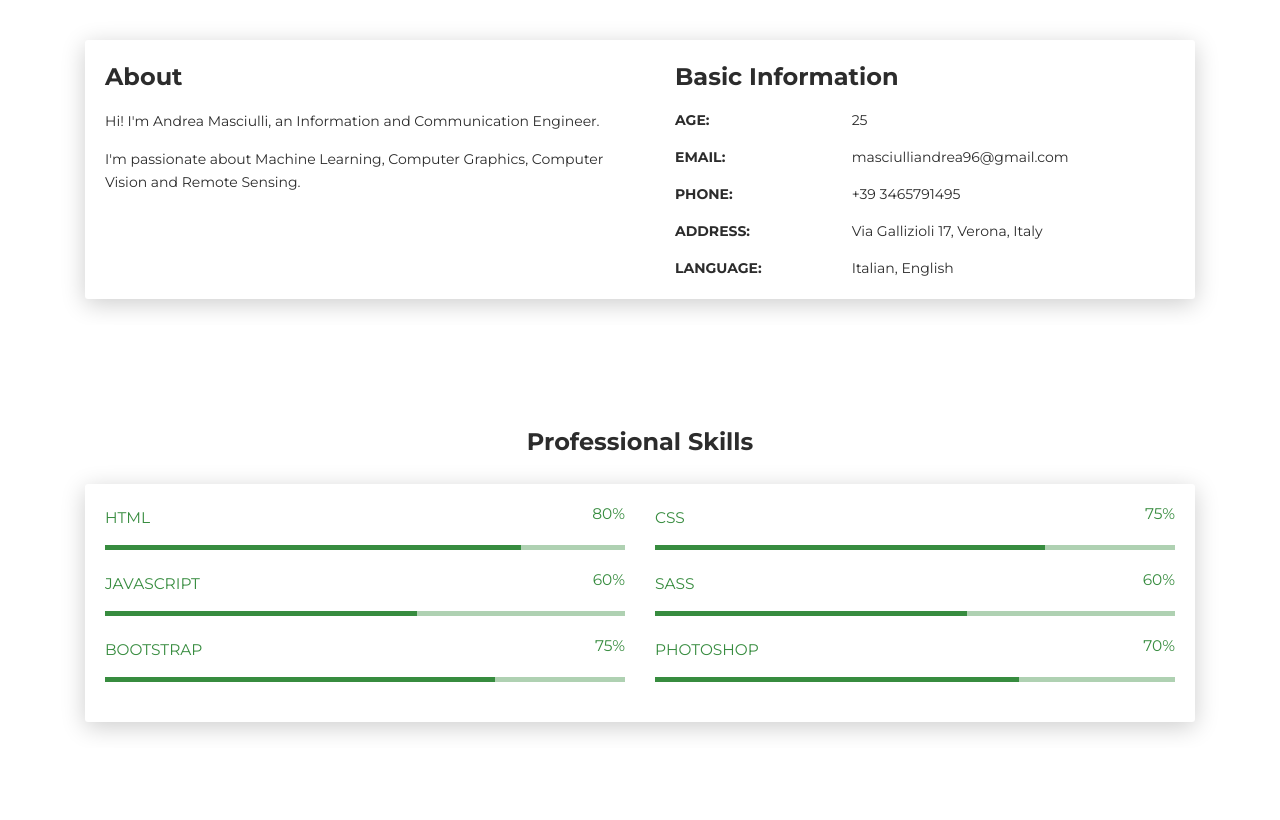
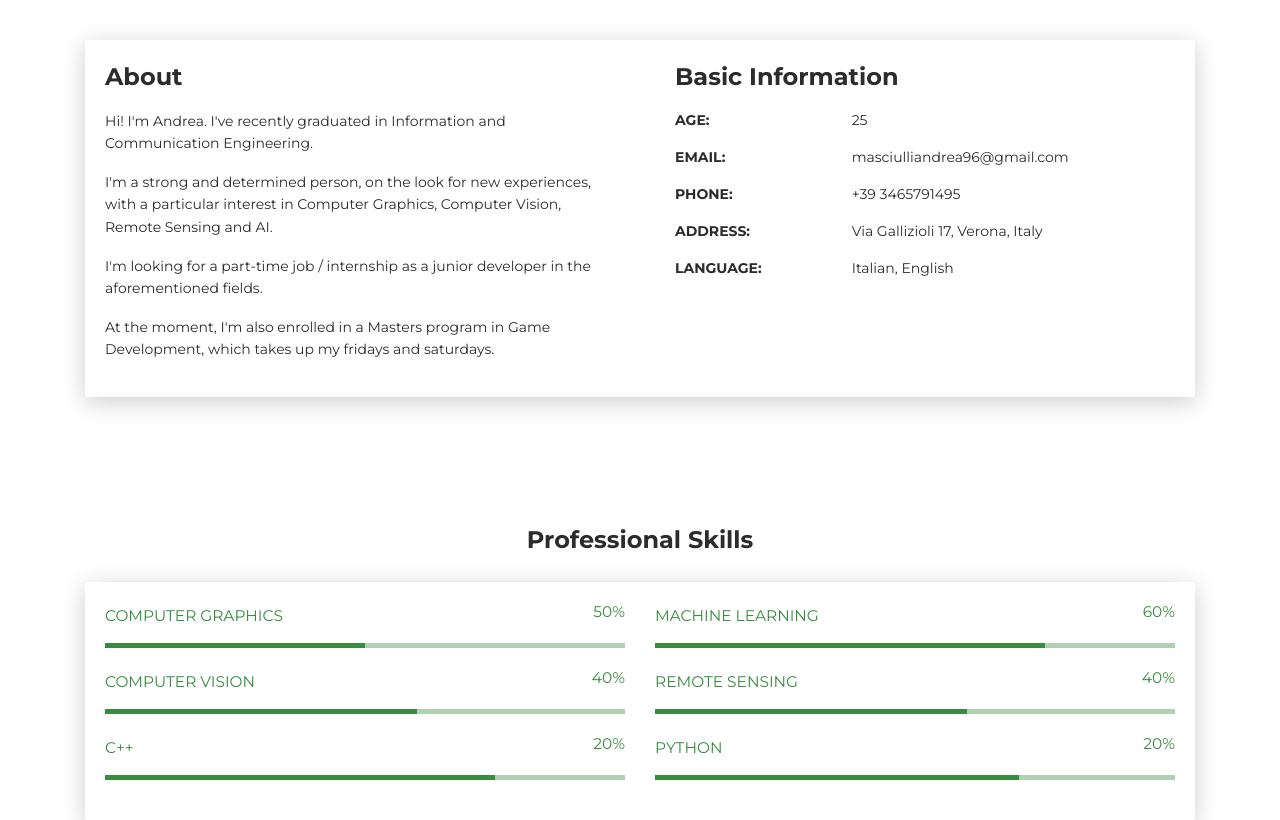
Before and after one commit to AndreaMas/website, a plain HTML site: page index.html in a window 1280 px wide. Shown: the part 580-1400 px from the top of the page. Drawn offline with Linux system fonts and the light colour scheme.

Commit message:
inserted-about-me-info

```diff
--- a/index.html
+++ b/index.html
@@ -4,7 +4,7 @@
     <meta charset="UTF-8">
     <meta http-equiv="X-UA-Compatible" content="IE=edge">
     <meta name="viewport" content="width=device-width, initial-scale=1">
-    <title>Creative CV</title>
+    <title>Curriculum Vitae</title>
     <link href="https://fonts.googleapis.com/css?family=Montserrat:400,700,200" rel="stylesheet">
     <link href="https://maxcdn.bootstrapcdn.com/font-awesome/latest/css/font-awesome.min.css" rel="stylesheet">
     <link href="css/aos.css?ver=1.1.0" rel="stylesheet">
@@ -24,7 +24,7 @@
       <div class="profile-page sidebar-collapse">
         <nav class="navbar navbar-expand-lg fixed-top navbar-transparent bg-primary" color-on-scroll="400">
           <div class="container">
-            <div class="navbar-translate"><a class="navbar-brand" href="#" rel="tooltip">Creative CV</a>
+            <div class="navbar-translate"><a class="navbar-brand" href="#" rel="tooltip">CURRICULUM VITAE</a>
               <button class="navbar-toggler navbar-toggler" type="button" data-toggle="collapse" data-target="#navigation" aria-controls="navigation" aria-expanded="false" aria-label="Toggle navigation"><span class="navbar-toggler-bar bar1"></span><span class="navbar-toggler-bar bar2"></span><span class="navbar-toggler-bar bar3"></span></button>
             </div>
             <div class="collapse navbar-collapse justify-content-end" id="navigation">
@@ -45,7 +45,7 @@
 <div class="profile-page">
   <div class="wrapper">
     <div class="page-header page-header-small" filter-color="green">
-      <div class="page-header-image" data-parallax="true" style="background-image: url('images/cc-bg-1.jpg')"></div>
+      <div class="page-header-image" data-parallax="true" style="background-image: url('images/graphic-design-4.jpg')"></div>
       <div class="container">
         <div class="content-center">
           <div class="cc-profile-image"><a href="#"><img src="images/andrea.jpg" alt="Image"/></a></div>
@@ -68,8 +68,11 @@
         <div class="col-lg-6 col-md-12">
           <div class="card-body">
             <div class="h4 mt-0 title">About</div>
-            <p>Hi! I'm Andrea Masciulli, an Information and Communication Engineer. </p>
-            <p>I'm passionate about Machine Learning, Computer Graphics, Computer Vision and Remote Sensing.</p>
+            <p>Hi! I'm Andrea. I've recently graduated in Information and Communication Engineering. </p>
+            <p>I'm a strong and determined person, on the look for new experiences, with a particular interest in Computer Graphics, Computer Vision, Remote Sensing and AI.</p>
+            <p>I'm looking for a part-time job / internship as a junior developer in the aforementioned fields.</p>
+            <p>At the moment, I'm also enrolled in a Masters program in Game Development, which takes up my fridays and saturdays.</p>
+
           </div>
         </div>
         <div class="col-lg-6 col-md-12">
@@ -108,48 +111,48 @@
       <div class="card-body">
         <div class="row">
           <div class="col-md-6">
-            <div class="progress-container progress-primary"><span class="progress-badge">HTML</span>
+            <div class="progress-container progress-primary"><span class="progress-badge">Computer Graphics</span>
               <div class="progress">
-                <div class="progress-bar progress-bar-primary" data-aos="progress-full" data-aos-offset="10" data-aos-duration="2000" role="progressbar" aria-valuenow="60" aria-valuemin="0" aria-valuemax="100" style="width: 80%;"></div><span class="progress-value">80%</span>
+                <div class="progress-bar progress-bar-primary" data-aos="progress-full" data-aos-offset="10" data-aos-duration="2000" role="progressbar" aria-valuenow="60" aria-valuemin="0" aria-valuemax="100" style="width: 50%;"></div><span class="progress-value">50%</span>
               </div>
             </div>
           </div>
           <div class="col-md-6">
-            <div class="progress-container progress-primary"><span class="progress-badge">CSS</span>
+            <div class="progress-container progress-primary"><span class="progress-badge">Machine Learning</span>
               <div class="progress">
-                <div class="progress-bar progress-bar-primary" data-aos="progress-full" data-aos-offset="10" data-aos-duration="2000" role="progressbar" aria-valuenow="60" aria-valuemin="0" aria-valuemax="100" style="width: 75%;"></div><span class="progress-value">75%</span>
+                <div class="progress-bar progress-bar-primary" data-aos="progress-full" data-aos-offset="10" data-aos-duration="2000" role="progressbar" aria-valuenow="60" aria-valuemin="0" aria-valuemax="100" style="width: 75%;"></div><span class="progress-value">60%</span>
               </div>
             </div>
           </div>
         </div>
         <div class="row">
           <div class="col-md-6">
-            <div class="progress-container progress-primary"><span class="progress-badge">JavaScript</span>
+            <div class="progress-container progress-primary"><span class="progress-badge">Computer Vision</span>
               <div class="progress">
-                <div class="progress-bar progress-bar-primary" data-aos="progress-full" data-aos-offset="10" data-aos-duration="2000" role="progressbar" aria-valuenow="60" aria-valuemin="0" aria-valuemax="100" style="width: 60%;"></div><span class="progress-value">60%</span>
+                <div class="progress-bar progress-bar-primary" data-aos="progress-full" data-aos-offset="10" data-aos-duration="2000" role="progressbar" aria-valuenow="60" aria-valuemin="0" aria-valuemax="100" style="width: 60%;"></div><span class="progress-value">40%</span>
               </div>
             </div>
           </div>
           <div class="col-md-6">
-            <div class="progress-container progress-primary"><span class="progress-badge">SASS</span>
+            <div class="progress-container progress-primary"><span class="progress-badge">Remote Sensing</span>
               <div class="progress">
-                <div class="progress-bar progress-bar-primary" data-aos="progress-full" data-aos-offset="10" data-aos-duration="2000" role="progressbar" aria-valuenow="60" aria-valuemin="0" aria-valuemax="100" style="width: 60%;"></div><span class="progress-value">60%</span>
+                <div class="progress-bar progress-bar-primary" data-aos="progress-full" data-aos-offset="10" data-aos-duration="2000" role="progressbar" aria-valuenow="60" aria-valuemin="0" aria-valuemax="100" style="width: 60%;"></div><span class="progress-value">40%</span>
               </div>
             </div>
           </div>
         </div>
         <div class="row">
           <div class="col-md-6">
-            <div class="progress-container progress-primary"><span class="progress-badge">Bootstrap</span>
+            <div class="progress-container progress-primary"><span class="progress-badge">C++</span>
               <div class="progress">
-                <div class="progress-bar progress-bar-primary" data-aos="progress-full" data-aos-offset="10" data-aos-duration="2000" role="progressbar" aria-valuenow="60" aria-valuemin="0" aria-valuemax="100" style="width: 75%;"></div><span class="progress-value">75%</span>
+                <div class="progress-bar progress-bar-primary" data-aos="progress-full" data-aos-offset="10" data-aos-duration="2000" role="progressbar" aria-valuenow="60" aria-valuemin="0" aria-valuemax="100" style="width: 75%;"></div><span class="progress-value">20%</span>
               </div>
             </div>
           </div>
           <div class="col-md-6">
-            <div class="progress-container progress-primary"><span class="progress-badge">Photoshop</span>
+            <div class="progress-container progress-primary"><span class="progress-badge">Python</span>
               <div class="progress">
-                <div class="progress-bar progress-bar-primary" data-aos="progress-full" data-aos-offset="10" data-aos-duration="2000" role="progressbar" aria-valuenow="60" aria-valuemin="0" aria-valuemax="100" style="width: 70%;"></div><span class="progress-value">70%</span>
+                <div class="progress-bar progress-bar-primary" data-aos="progress-full" data-aos-offset="10" data-aos-duration="2000" role="progressbar" aria-valuenow="60" aria-valuemin="0" aria-valuemax="100" style="width: 70%;"></div><span class="progress-value">20%</span>
               </div>
             </div>
           </div>
@@ -517,8 +520,10 @@
 </div></div>
     </div>
     <footer class="footer">
+      <!--
       <div class="container text-center"><a class="cc-facebook btn btn-link" href="#"><i class="fa fa-facebook fa-2x " aria-hidden="true"></i></a><a class="cc-twitter btn btn-link " href="#"><i class="fa fa-twitter fa-2x " aria-hidden="true"></i></a><a class="cc-google-plus btn btn-link" href="#"><i class="fa fa-google-plus fa-2x" aria-hidden="true"></i></a><a class="cc-instagram btn btn-link" href="#"><i class="fa fa-instagram fa-2x " aria-hidden="true"></i></a></div>
-      <div class="h4 title text-center">Anthony Barnett</div>
+      //-->
+      <div class="h4 title text-center">Andrea Masciulli</div>
       <div class="text-center text-muted">
         <p>&copy; Creative CV. All rights reserved.<br>Design - <a class="credit" href="https://templateflip.com" target="_blank">TemplateFlip</a></p>
       </div>
```
Also changed, not shown: 1 other file.
